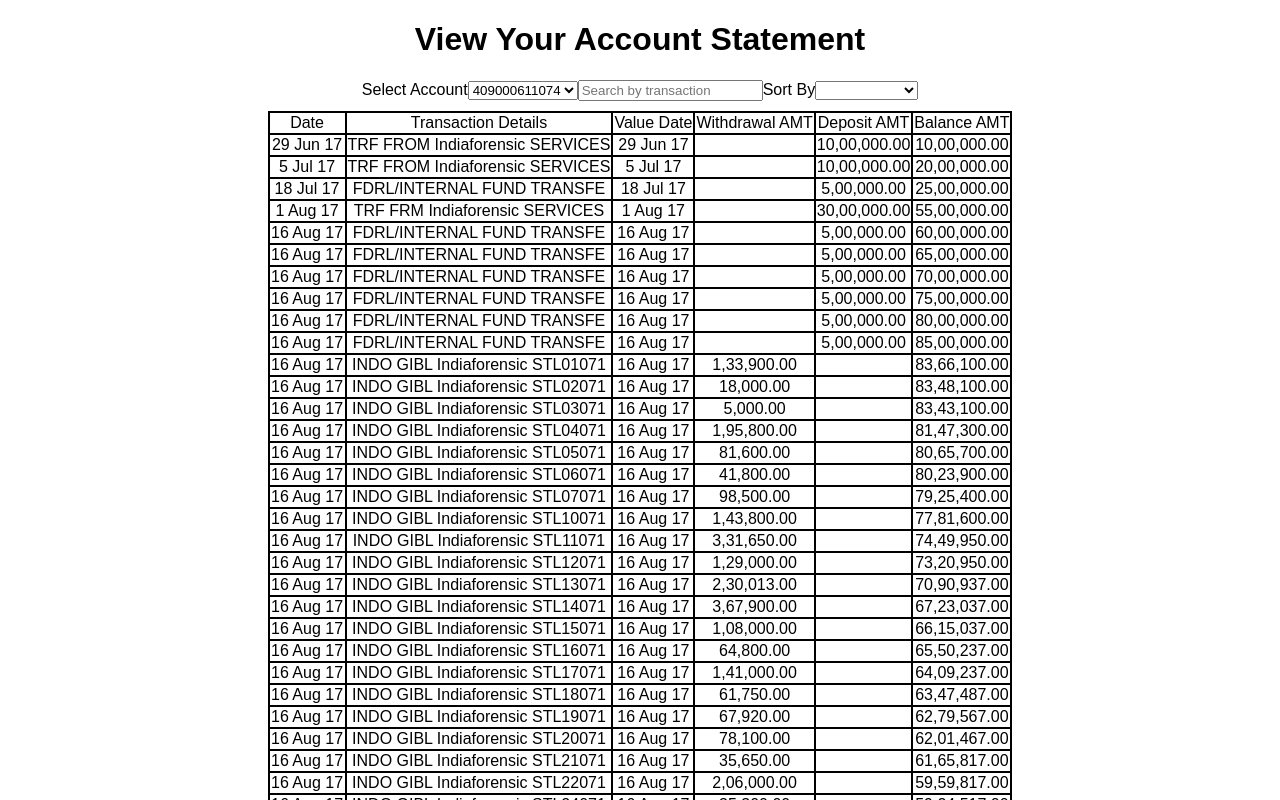
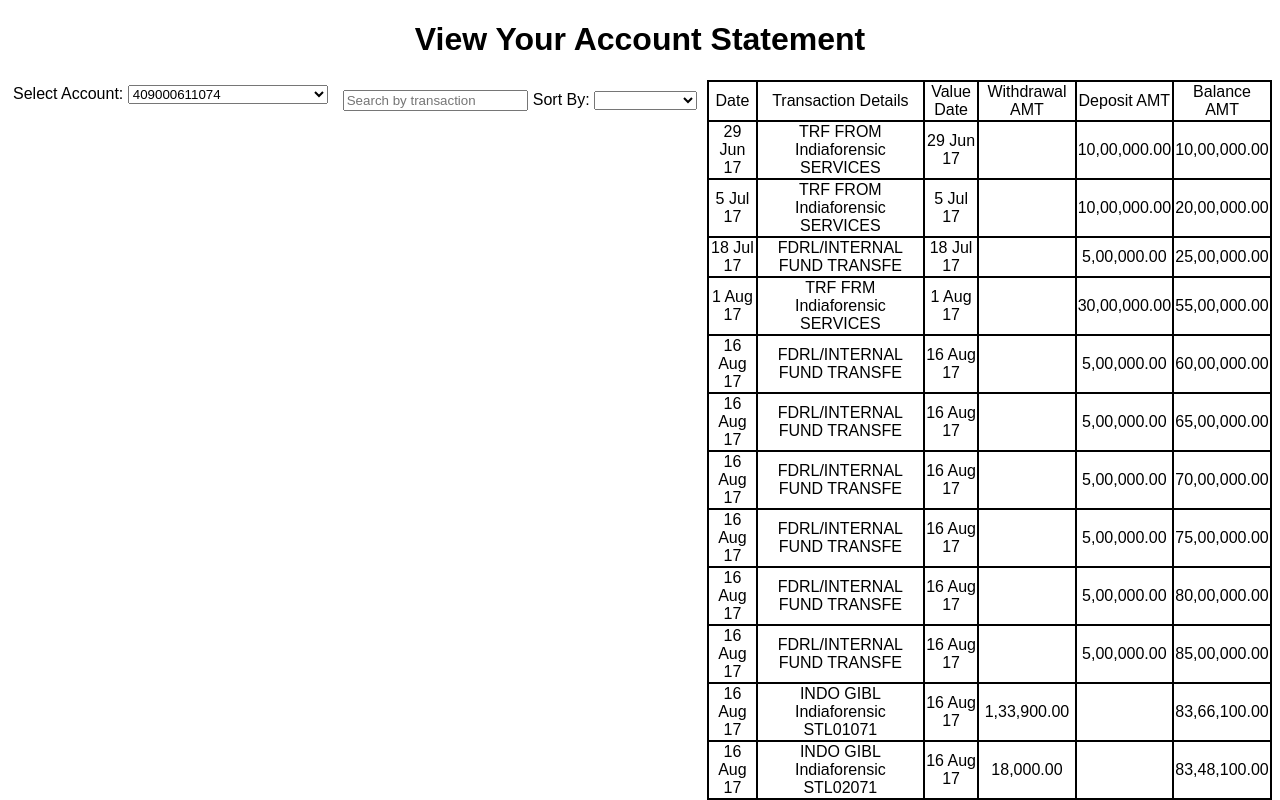
Before and after one commit to lakshmilokesh94/net-banking, an Angular app: page / in a window 1280 px wide. Shown: the top 800 px of the page. Built offline with nearby package versions, Linux system fonts and the light colour scheme.

Commit message:
Style Changes

```diff
--- a/src/app/account/account.component.css
+++ b/src/app/account/account.component.css
@@ -6,3 +6,24 @@
 td {
   border: 2px solid black;
 }
+
+.container {
+  text-align: center;
+}
+.toolBar {
+  margin: 5px;
+  padding: 5px;
+  float: left;
+}
+
+.accountSelectionDiv {
+  float: left;
+  padding: 5px;
+}
+.accountSelectionDiv select {
+  width: 200px;
+}
+
+.toolBar input {
+  margin-right: 5px;
+}
--- a/src/app/account/account.component.html
+++ b/src/app/account/account.component.html
@@ -1,25 +1,27 @@
 <h1>View Your Account Statement</h1>
 
-<div>
-  <label>Select Account</label>
+<div class="container">
+  <div class="accountSelectionDiv">
+    <label>Select Account: </label>
     <select>
       <option *ngFor="let account of accounts"> {{account}} </option>
     </select>
-
+  </div>
+  <div class="toolBar">
     <input
       type="text"
       placeholder="Search by transaction"
       [(ngModel)]="searchValue"
       (ngModelChange)="onSearchChange($event)"
     />
-
-  <label>Sort By</label>
+    <label>Sort By: </label>
     <select (change)="onSortByChanged($event)">
       <option [value]=""></option>
       <option value="Date"> Date </option>
       <option value="Value Date"> Value Date </option>
       <option value="Balance AMT"> Balance AMT </option>
     </select>
+  </div>
 
   <table>
     <thead>
```
Lines whose indentation alone changed are shown as unchanged.
